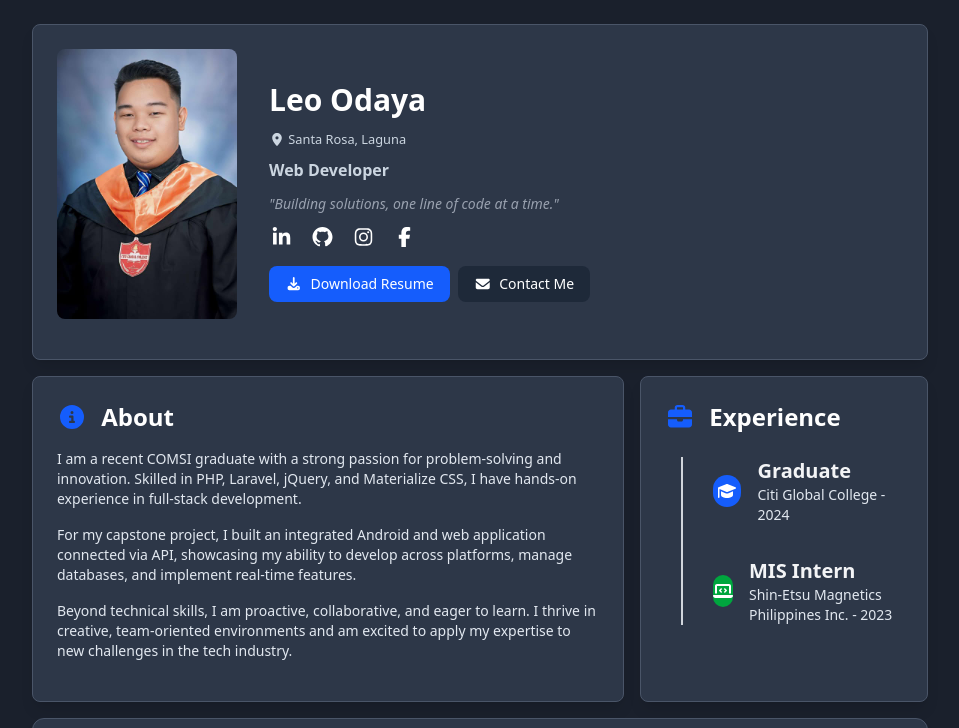
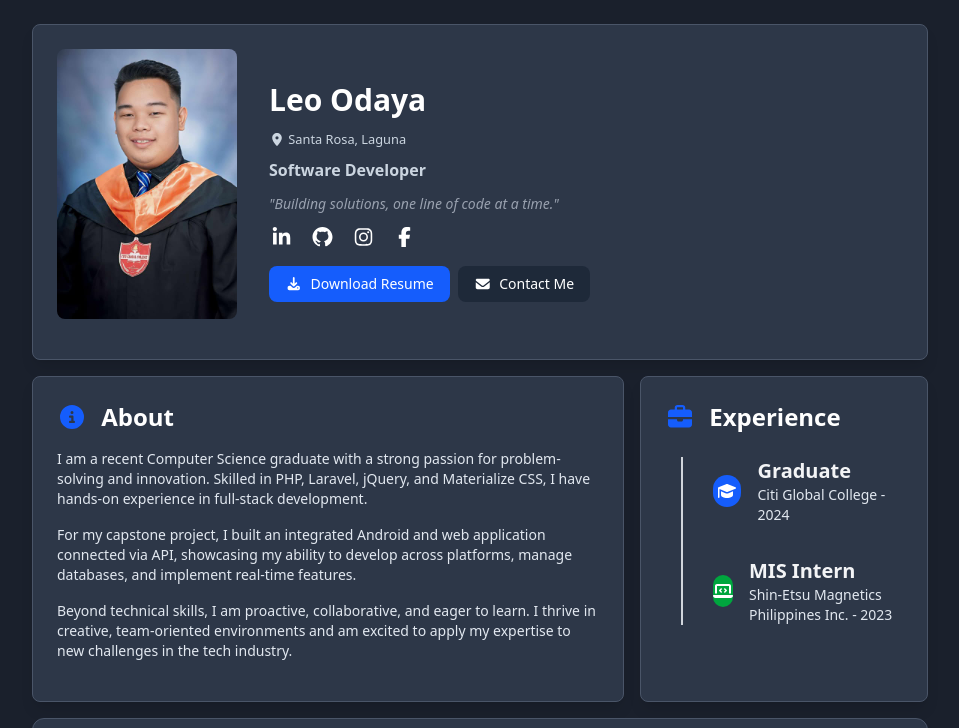
Before and after one commit to LeoOdaya117/Portfolio, a website: page public/index.html in a window 1280 px wide. Shown: the top 728 px of the page, without its empty margins (160-1119 px from the left). Drawn offline with nearby package versions, Linux system fonts and the light colour scheme.

Commit message:
update role and education description in index.html

```diff
--- a/public/index.html
+++ b/public/index.html
@@ -25,7 +25,7 @@
                 <!-- Name and Basic Info -->
                 <h2 class="name text-3xl font-bold mb-2">Leo Odaya</h2>
                 <p class="location text-gray-700 mb-2"><small><i class="fa-solid fa-location-dot"></i> Santa Rosa, Laguna</small></p>
-                <p class="role text-gray-700 font-semibold mb-3">Web Developer</p>
+                <p class="role text-gray-700 font-semibold mb-3">Software Developer</p>
                 <blockquote class="italic text-gray-400 text-sm mb-3">
                     "Building solutions, one line of code at a time."
                 </blockquote>
@@ -69,7 +69,7 @@
                     <i class="fas fa-info-circle mr-2 text-blue-600"></i> About
                 </h2>
                 <p data-aos="fade-up" class="text-sm mb-4">
-                    I am a recent COMSI graduate with a strong passion for problem-solving and innovation. Skilled in PHP, Laravel, jQuery, and Materialize CSS, I have hands-on experience in full-stack development.
+                    I am a recent Computer Science graduate with a strong passion for problem-solving and innovation. Skilled in PHP, Laravel, jQuery, and Materialize CSS, I have hands-on experience in full-stack development.
                 </p>
                 <p data-aos="fade-up" class="text-sm mb-4">
                     For my capstone project, I built an integrated Android and web application connected via API, showcasing my ability to develop across platforms, manage databases, and implement real-time features.
```
